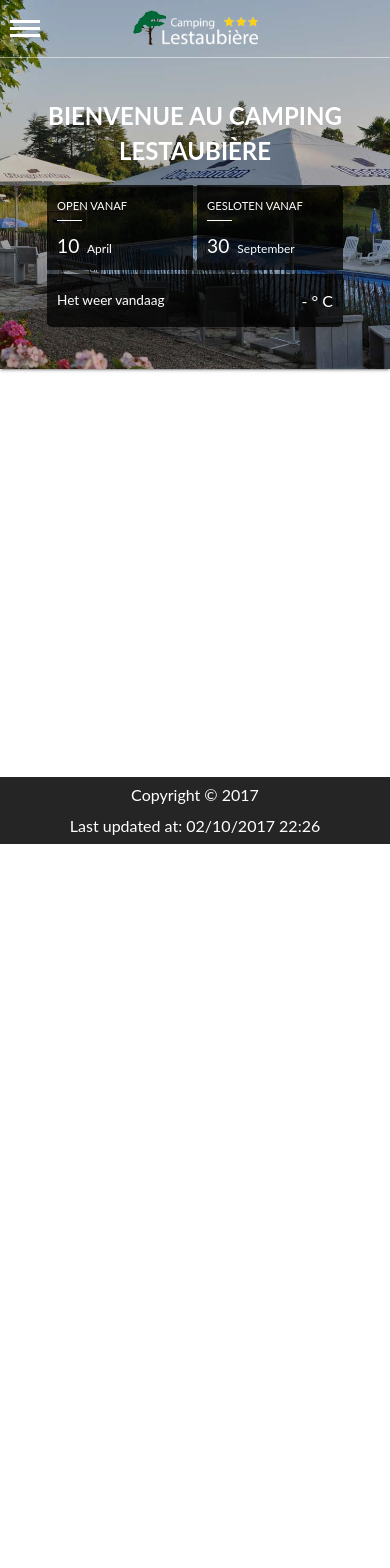
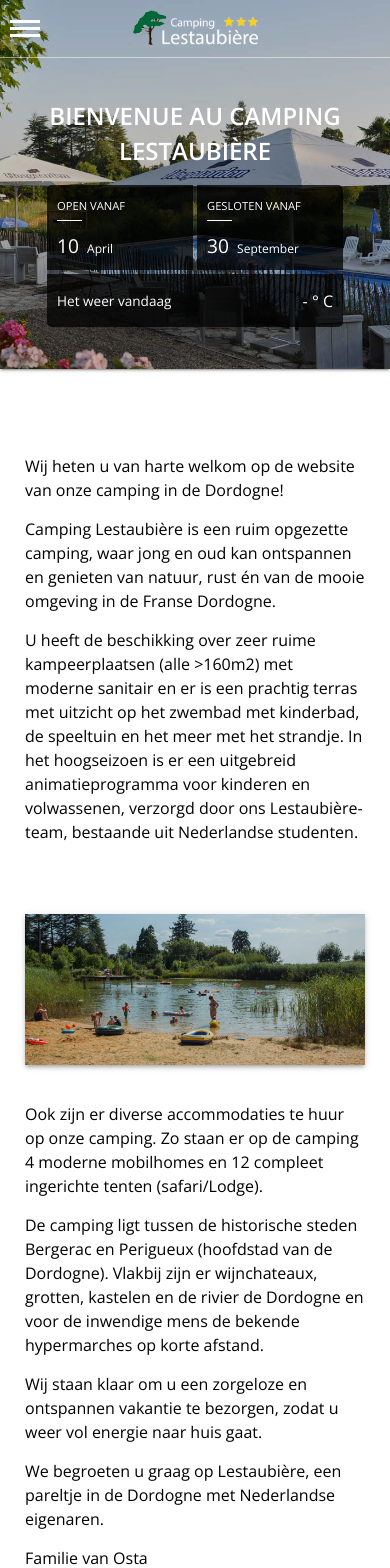
Before and after one commit to Lestaubiere/Client, a Vue app: page / in a window 390 px wide. Shown: the top 1568 px of the page. Before the commit the page ends 844 px from the top, so only its background shows below. Built offline with nearby package versions, Linux system fonts and the light colour scheme; no server answers.

Commit message:
:construction: Working on Home page

```diff
--- a/src/App.vue
+++ b/src/App.vue
@@ -43,7 +43,7 @@
   @import '~reset-css/reset.css';
 
   body {
-    font-family: 'Lato', 'Helvetica', sans-serif;
+    font-family: 'Open Sans', 'Helvetica', sans-serif;
   }
 
   * {
@@ -97,4 +97,16 @@
     margin-left: auto;
     margin-right: auto;
   }
+
+  .paragraph {
+    line-height: 1.5rem;
+  }
+
+  .paragraph:not(:last-of-type) {
+    margin-bottom: 15px;
+  }
+
+  img {
+    max-width: 100%;
+  }
 </style>
--- a/src/components/header/Header.vue
+++ b/src/components/header/Header.vue
@@ -75,6 +75,7 @@
 <style scoped>
   .header {
     position: relative;
+    margin-bottom: 200px;
     background: linear-gradient(rgba(0, 0, 0, .25), rgba(0, 0, 0, .25)), url('../../assets/photos/image_1.jpg') center / cover;
     box-shadow: 0 3px 1px -2px rgba(0, 0, 0, 0.2), 0 2px 2px 0 rgba(0, 0, 0, 0.14), 0 1px 5px 0 rgba(0, 0, 0, 0.12);
   }
@@ -221,6 +222,10 @@
   }
 
   @media (max-width: 800px) {
+    .header {
+      margin-bottom: 50px;
+    }
+
     .header__top-bar {
       margin-bottom: 0;
     }
--- a/src/components/pages/Home.vue
+++ b/src/components/pages/Home.vue
@@ -1,16 +1,112 @@
 <template>
+  <div class="home container">
+    <div class="home__row home__image-content-row">
+      <div class="home__image-container">
+        <div class="home__image">
+          <img src="../../assets/photos/image_2.jpg" alt="Picture of the lake at Camping Lestaubière">
+        </div>
+      </div>
+      <div class="home__content-container">
+        <p class="paragraph"
+          v-for="(paragraph, index) in mainContentOne"
+          :key="index">
+          {{ paragraph }}
+        </p>
+      </div>
+    </div>
+    <div class="home__row">
+      <p class="paragraph"
+          v-for="(paragraph, index) in mainContentTwo"
+          :key="index">
+          {{ paragraph }}
+        </p>
+    </div>
+  </div>
 </template>
 
 <script>
   export default {
     name: 'l-home',
+
     metaInfo() {
       return {
-        title: this.$i18n.t('home.meta.title'),
+        title: this.metaTitle,
       };
+    },
+
+    computed: {
+      metaTitle() {
+        return this.$i18n.t('home.meta.title');
+      },
+      mainContentOne() {
+        return this.$i18n.t('home.content.main_one');
+      },
+      mainContentTwo() {
+        return this.$i18n.t('home.content.main_two');
+      },
     },
   };
 </script>
 
 <style scoped>
+  .home {
+    padding: 0 25px;
+  }
+
+  .home__row:not(:last-of-type) {
+    margin-bottom: 35px;
+  }
+
+  .home__image-content-row {
+    display: flex;
+  }
+
+  .home__image-container,
+  .home__content-container {
+    flex-basis: 50%;
+  }
+
+  .home__image-container {
+    display: flex;
+    align-items: center;
+    padding-right: 35px;
+  }
+
+  .home__content-container {
+    padding: 35px 0 35px 35px;
+  }
+
+  .home__image {
+    position: relative;
+    width: 100%;
+    height: 100%;
+  }
+
+  .home__image > img {
+    position: absolute;
+    max-height: 100%;
+    max-width: none;
+    right: 0;
+    box-shadow: 0 3px 3px -2px rgba(0, 0, 0, 0.2), 0 3px 4px 0 rgba(0, 0, 0, 0.14), 0 1px 8px 0 rgba(0, 0, 0, 0.12);
+  }
+
+  @media (max-width: 960px) {
+    .home__image-content-row {
+      flex-direction: column-reverse;
+    }
+
+    .home__image > img {
+      position: initial;
+      max-width: 100%;
+    }
+
+    .home__image-container {
+      padding-right: 0;
+      margin-top: 35px;
+    }
+
+    .home__content-container {
+      padding-left: 0;
+    }
+  }
 </style>
--- a/src/locales/en.json
+++ b/src/locales/en.json
@@ -29,6 +29,20 @@
   "home": {
     "meta": {
       "title": "Home"
+    },
+    "content": {
+      "main_one": [
+        "We like to welcome you at the website of our camping in the Dordogne!",
+        "Camping Lestaubière is a spacious campground, where young and old can relax and enjoy the nature, the tranquillity and the beautiful surroundings of the French Dordogne.",
+        "You have disposal of very spacious sites (all >160 m2) and modern sanitary. We provide you a nice terrace with a view at the pool (with paddling pool for the young children), the playground and the lake with its beach. During the season we offer animation for both children and adults, organised by the Lestaubière team, staffed by Dutch students."
+      ],
+      "main_two": [
+        "We also offer you different rental opportunities of camping. You can choose from our recent Mobil-homes and a number of completely equipped tents (“lodge and safari”).",
+        "The camping is situated between the historical cities Bergerac and Perigueux (capital of the Department of Dordogne). Nearby you find several “wine chateaux”, caves, castles and the river Dordogne. To fulfil your human needs the famous French supermarkets are only at a short distance.",
+        "We are prepared to provide you a carefree and relaxed stay, so that you may return full of fresh energy.",
+        "We are pleased to welcome you at Lestaubière; a jewel in the Dordogne by Dutch owners.",
+        "Family van Osta"
+      ]
     }
   },
   "campground": {
--- a/src/locales/fr.json
+++ b/src/locales/fr.json
@@ -29,6 +29,19 @@
   "home": {
     "meta": {
       "title": "Accueil"
+    },
+    "content": {
+      "main_one": [
+        "Nous vous souhaitons la bienvenue sur notre camping!",
+        "Camping Lestaubière est un site familial, où toute la famille peut se détendre, profiter de la tranquillité et du magnifique département de la Dordogne.",
+        "Le camping dispose d’emplacements très grands (> 160m2), des bâtiments sanitaires modernes et une belle terrasse donnant sur la piscine, l’aire de jeux et le lac avec sa plage. En haute saison, nous fournissons un large programme de divertissements pour enfants et adultes, organisés par notre équipe Lestaubière, composé de plusieurs étudiant(e)s."
+      ],
+      "main_two": [
+        "Nous proposons également la location de Mobilehomes et de tentes « Safari » et « Lodge ». Toutes nos location sont entièrement équipées.",
+        "Le site se trouve entre Bergerac et Périgueux; dans les alentours vous trouverez des vignobles, des grottes, la rivière La Dordogne et ses magnifiques châteaux, mais aussi les hypermarchés les plus courants.",
+        "Nous nous ferons un plaisir de vous faire passer des vacances bien reposantes, afin de vous faire rentrer chez vous avec le plein d’énergie.",
+        "Famille van Osta"
+      ]
     }
   },
   "campground": {
--- a/src/locales/nl.json
+++ b/src/locales/nl.json
@@ -29,6 +29,20 @@
   "home": {
     "meta": {
       "title": "Home"
+    },
+    "content": {
+      "main_one": [
+        "Wij heten u van harte welkom op de website van onze camping in de Dordogne!",
+        "Camping Lestaubière is een ruim opgezette camping, waar jong en oud kan ontspannen en genieten van natuur, rust én van de mooie omgeving in de Franse Dordogne.",
+        "U heeft de beschikking over zeer ruime kampeerplaatsen (alle >160m2) met moderne sanitair en er is een prachtig terras met uitzicht op het zwembad met kinderbad, de speeltuin en het meer met het strandje. In het hoogseizoen is er een uitgebreid animatieprogramma voor kinderen en volwassenen, verzorgd door ons Lestaubière-team, bestaande uit Nederlandse studenten."
+      ],
+      "main_two": [
+        "Ook zijn er diverse accommodaties te huur op onze camping. Zo staan er op de camping 4 moderne mobilhomes en 12 compleet ingerichte tenten (safari/Lodge).",
+        "De camping ligt tussen de historische steden Bergerac en Perigueux (hoofdstad van de Dordogne). Vlakbij zijn er wijnchateaux, grotten, kastelen en de rivier de Dordogne en voor de inwendige mens de bekende hypermarches op korte afstand.",
+        "Wij staan klaar om u een zorgeloze en ontspannen vakantie te bezorgen, zodat u weer vol energie naar huis gaat.",
+        "We begroeten u graag op Lestaubière, een pareltje in de Dordogne met Nederlandse eigenaren.",
+        "Familie van Osta"
+      ]
     }
   },
   "campground": {
```
Also changed, not shown: src/assets/photos/image_2.jpg (added).
